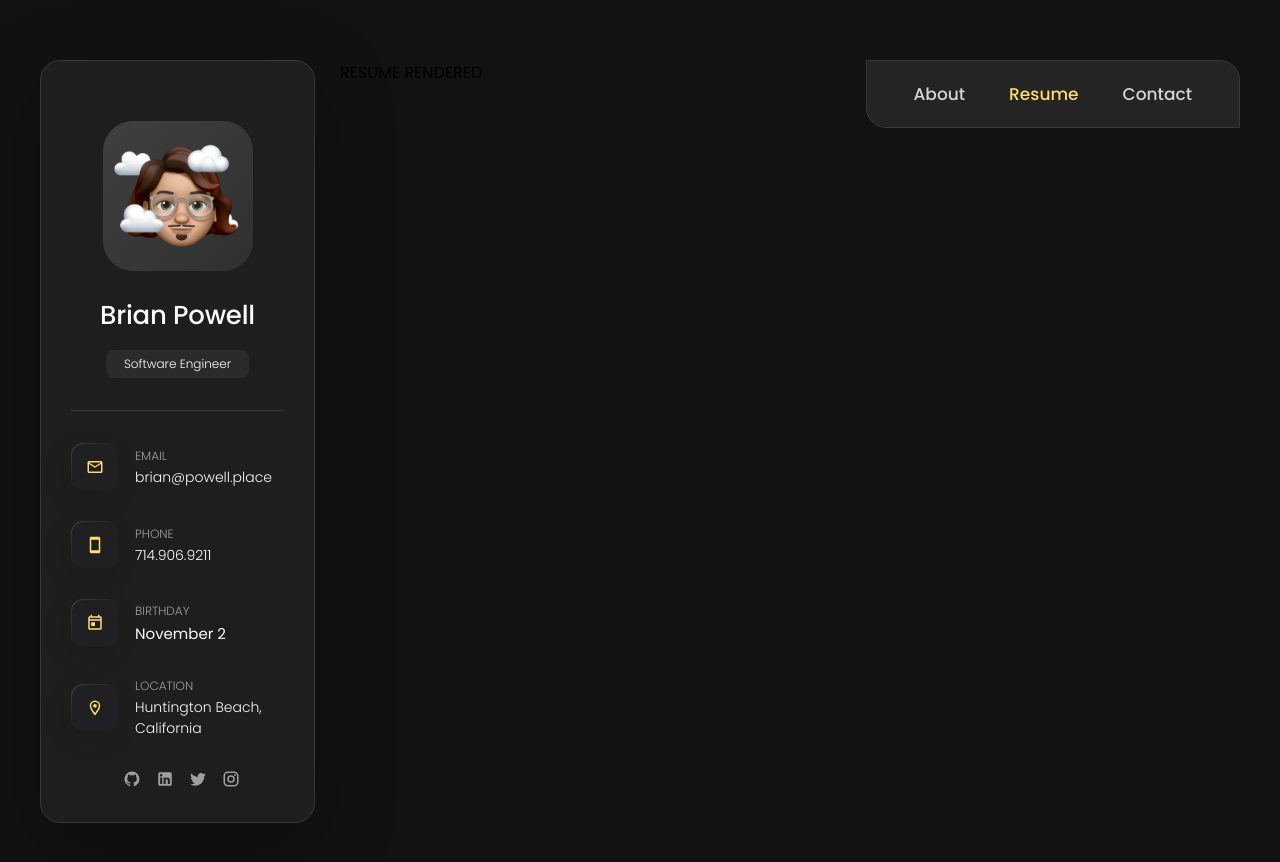
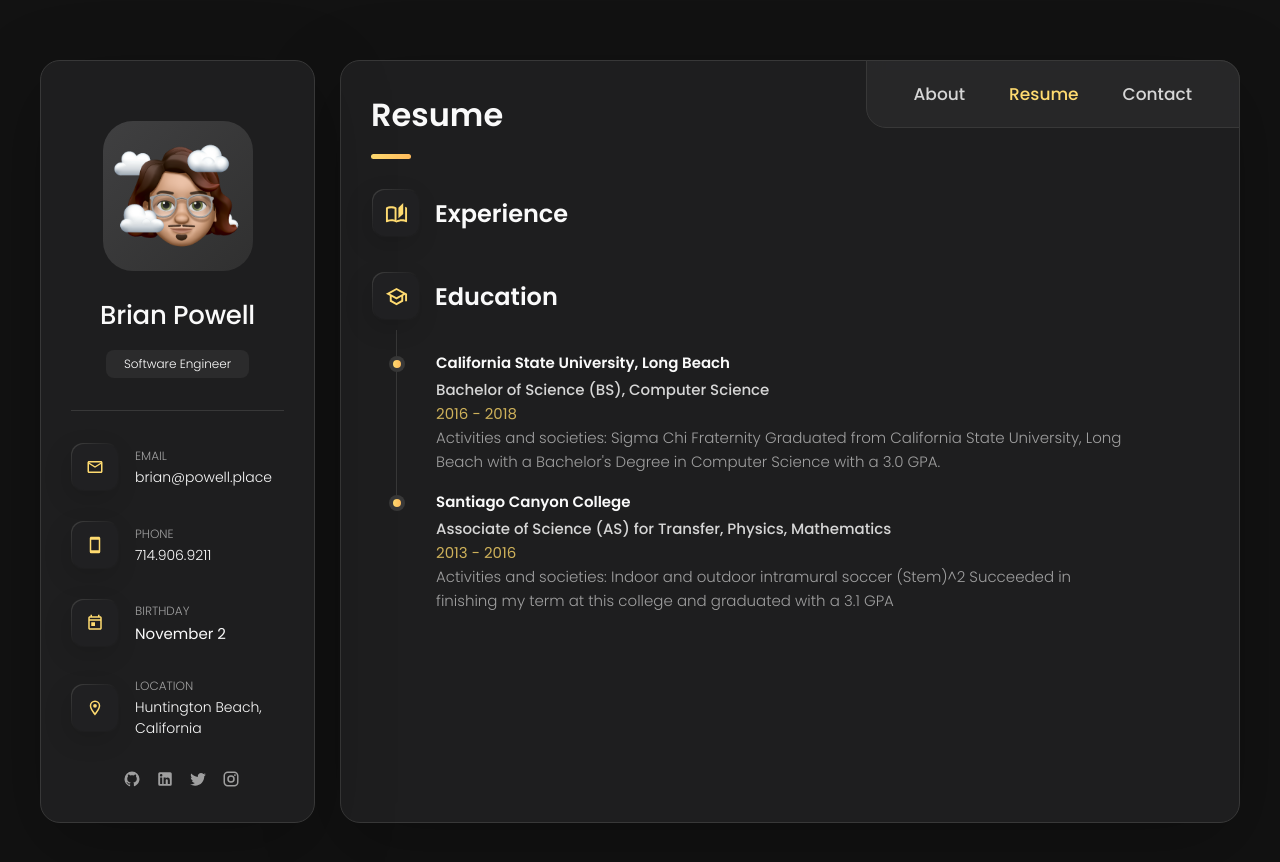
Before and after one commit to BriianPowell/collective, a Next.js app: page / in a window 1280 px wide. Both pictures are taken after a click on the button "Resume". Shown: the top 862 px of the page. Built offline with nearby package versions, Linux system fonts and the light colour scheme; no server answers.

Commit message:
Starting the Resume Portion!

```diff
--- /dev/null
+++ b/src/assets/css/resume.module.scss
@@ -0,0 +1,114 @@
+.resume {
+  display: block;
+  animation: fade 0.5s ease backwards;
+}
+
+.timeline {
+  margin-bottom: 30px;
+
+  .title_wrapper {
+    display: flex;
+    align-items: center;
+    gap: 15px;
+    margin-left: 1px;
+    margin-bottom: 35px;
+
+    svg {
+      width: 23px;
+    }
+  }
+}
+
+.timeline_list {
+  font-size: var(--fs-6);
+  margin-left: 45px;
+
+  span {
+    color: var(--vegas-gold);
+    font-weight: var(--fw-400);
+    line-height: 1.6;
+
+    b {
+      color: var(--light-gray);
+      font-weight: var(--fw-500);
+    }
+  }
+}
+
+.timeline_item {
+  position: relative;
+
+  &:not(:last-child) {
+    margin-bottom: 20px;
+  }
+
+  &:not(:last-child)::before {
+    content: '';
+    position: absolute;
+    top: -25px;
+    left: -30px;
+    width: 1px;
+    height: calc(100% + 50px);
+    background: var(--jet);
+  }
+
+  &::after {
+    content: '';
+    position: absolute;
+    top: 5px;
+    left: -33px;
+    height: 6px;
+    width: 6px;
+    background: var(--text-gradient-yellow);
+    border-radius: 50%;
+    box-shadow: 0 0 0 4px var(--jet);
+  }
+}
+
+.timeline_item_title {
+  font-size: var(--fs-5);
+  line-height: 1;
+  margin-bottom: 8px;
+}
+
+.timeline_text {
+  color: var(--light-gray-70);
+  font-weight: var(--fw-300);
+  line-height: 1.6;
+}
+
+/*
+** LARGER THAN 580PX SCREEN
+*/
+
+@media (min-width: 580px) {
+  .timeline_list {
+    margin-left: 65px;
+  }
+
+  .timeline_item {
+    &:not(:last-child)::before {
+      left: -40px;
+    }
+
+    &::after {
+      height: 8px;
+      width: 8px;
+      left: -43px;
+    }
+  }
+
+  .skills_item:not(:last-child) {
+    margin-bottom: 25px;
+  }
+}
+
+/*
+** LARGER THAN 1250PX SCREEN
+*/
+
+@media (min-width: 1250px) {
+  .timeline_text {
+    max-width: 700px;
+  }
+}
--- a/src/components/resume.tsx
+++ b/src/components/resume.tsx
@@ -2,6 +2,131 @@ import { FC } from 'react'
 
 import { IPersonalData } from 'types/index'
 
+import Icon from '@mdi/react'
+import { mdiSchoolOutline, mdiBookOpenPageVariantOutline } from '@mdi/js'
+
+import sharedStyles from 'css/shared.module.scss'
+import resumeStyles from 'css/resume.module.scss'
+
 export const Resume: FC<IPersonalData> = props => {
-  return <div>RESUME RENDERED</div>
+  return (
+    <article className={resumeStyles.resume}>
+      <header>
+        <h2 className={[sharedStyles.h2, sharedStyles.article_title].join(' ')}>
+          Resume
+        </h2>
+      </header>
+
+      <section className={resumeStyles.timeline}>
+        <div className={resumeStyles.title_wrapper}>
+          <div className={sharedStyles.icon_box}>
+            <Icon path={mdiBookOpenPageVariantOutline} />
+          </div>
+
+          <h3 className={sharedStyles.h3}>Experience</h3>
+        </div>
+
+        <ol className={resumeStyles.timeline_list}>
+          <>{renderTimeline(props.about.experience)}</>
+        </ol>
+      </section>
+
+      <section className={resumeStyles.timeline}>
+        <div className={resumeStyles.title_wrapper}>
+          <div className={sharedStyles.icon_box}>
+            <Icon path={mdiSchoolOutline} />
+          </div>
+
+          <h3 className={sharedStyles.h3}>Education</h3>
+        </div>
+
+        <ol className={resumeStyles.timeline_list}>
+          <>{renderTimeline(props.about.education)}</>
+        </ol>
+      </section>
+
+      {/*<section className="skill">
+        <h3 className="h3 skills-title">My skills</h3>
+
+        <ul className="skills-list content-card">
+          <li className="skills-item">
+            <div className="title-wrapper">
+              <h5 className="h5">Web design</h5>
+              <data value="80">80%</data>
+            </div>
+
+            <div className="skill-progress-bg">
+              <div className="skill-progress-fill" style="width: 80%;"></div>
+            </div>
+          </li>
+
+          <li className="skills-item">
+            <div className="title-wrapper">
+              <h5 className="h5">Graphic design</h5>
+              <data value="70">70%</data>
+            </div>
+
+            <div className="skill-progress-bg">
+              <div className="skill-progress-fill" style="width: 70%;"></div>
+            </div>
+          </li>
+
+          <li className="skills-item">
+            <div className="title-wrapper">
+              <h5 className="h5">Branding</h5>
+              <data value="90">90%</data>
+            </div>
+
+            <div className="skill-progress-bg">
+              <div className="skill-progress-fill" style="width: 90%;"></div>
+            </div>
+          </li>
+
+          <li className="skills-item">
+            <div className="title-wrapper">
+              <h5 className="h5">WordPress</h5>
+              <data value="50">50%</data>
+            </div>
+
+            <div className="skill-progress-bg">
+              <div className="skill-progress-fill" style="width: 50%;"></div>
+            </div>
+          </li>
+        </ul>
+      </section> */}
+    </article>
+  )
 }
+
+function renderTimeline(
+  data:
+    | {
+        organization?: string | undefined
+        duration?: string | undefined
+        title?: string | undefined
+        text?: string | undefined
+      }[]
+    | undefined,
+) {
+  console.log(JSON.stringify(data, null, 2))
+
+  return data?.map(item => {
+    return (
+      <li className={resumeStyles.timeline_item} key={item.organization}>
+        <h4
+          className={[sharedStyles.h4, resumeStyles.timeline_item_title].join(
+            ' ',
+          )}
+        >
+          {item.organization}
+        </h4>
+        <span>
+          <b>{item.title}</b>
+        </span>
+        <span>{item.duration}</span>
+
+        <p className={resumeStyles.timeline_text}>{item.text}</p>
+      </li>
+    )
+  })
+}
--- a/src/data.ts
+++ b/src/data.ts
@@ -76,5 +76,20 @@ export const data: IPersonalData = {
         text: 'Architecting and constructing highly efficient systems with minimal infrastructural overhead',
       },
     ],
+    education: [
+      {
+        organization: 'California State University, Long Beach',
+        duration: '2016 - 2018',
+        title: 'Bachelor of Science (BS), Computer Science',
+        text: "Activities and societies: Sigma Chi Fraternity Graduated from California State University, Long Beach with a Bachelor's Degree in Computer Science with a 3.0 GPA.",
+      },
+      {
+        organization: 'Santiago Canyon College',
+        duration: '2013 - 2016',
+        title: 'Associate of Science (AS) for Transfer, Physics, Mathematics',
+        text: 'Activities and societies: Indoor and outdoor intramural soccer (Stem)^2 Succeeded in finishing my term at this college and graduated with a 3.1 GPA',
+      },
+    ],
+    experience: [{ organization: '', duration: '', title: '', text: '' }],
   },
 }
```
Also changed, not shown: src/types/IPersonalData.ts (+14 -0 lines).
